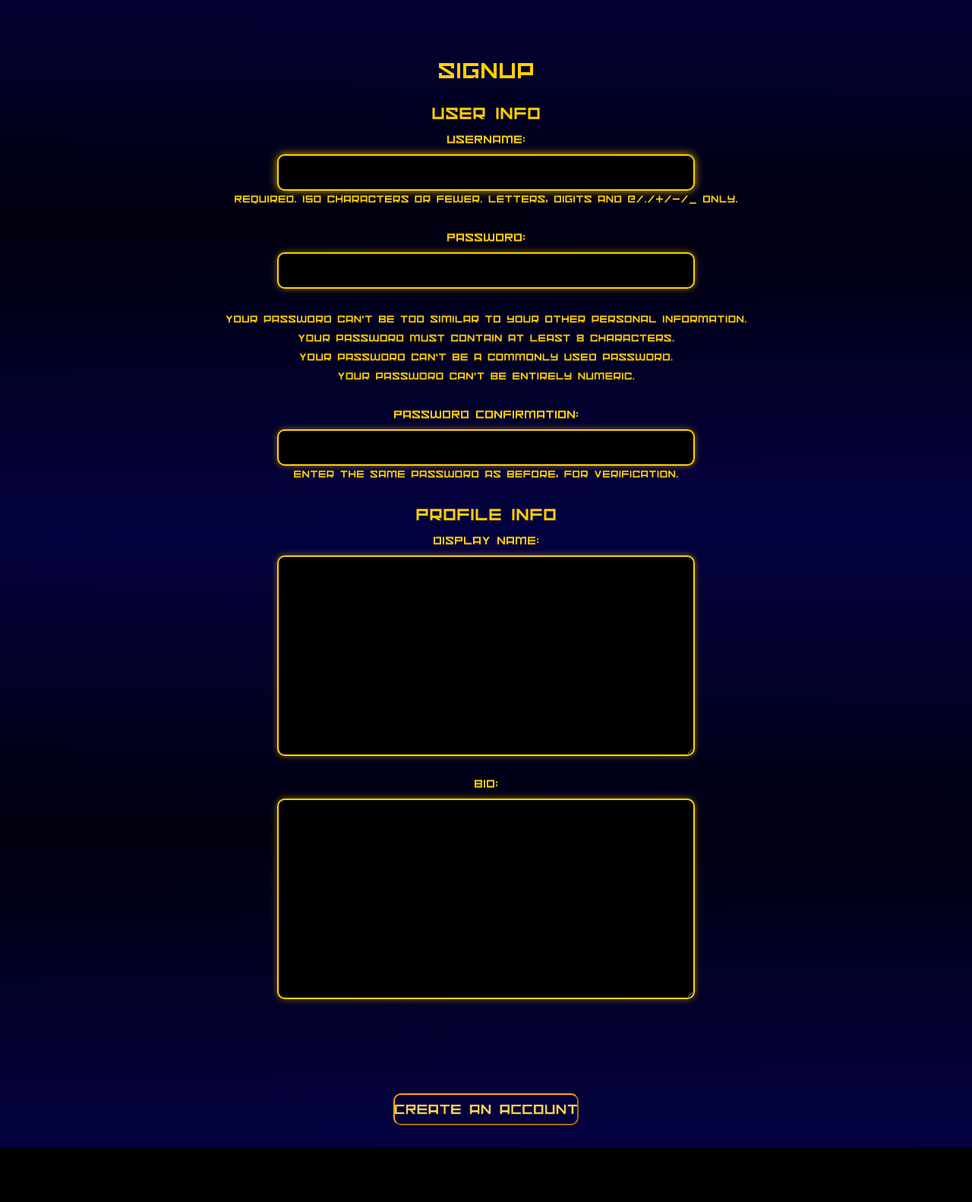
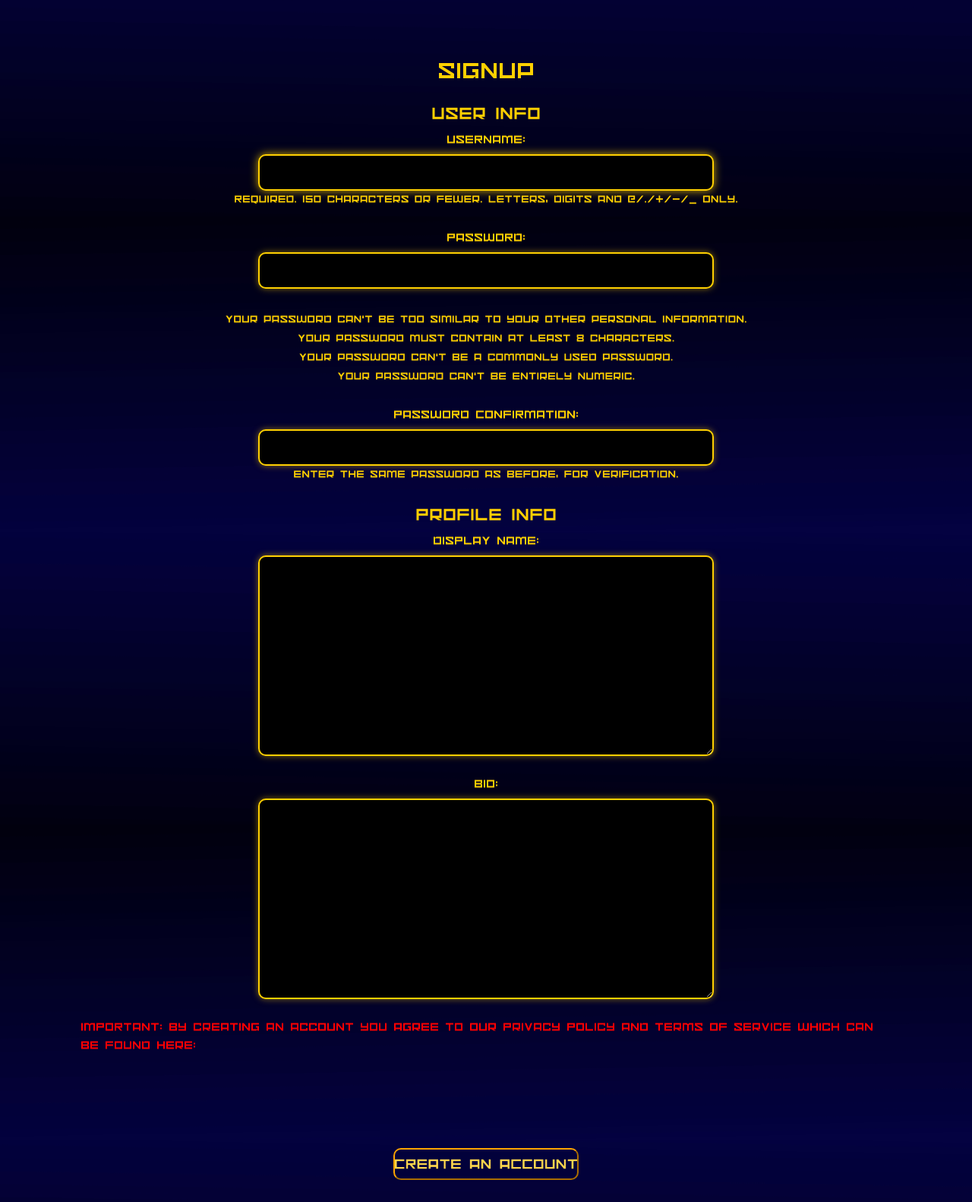
Before and after one commit to alexko22/exocollect, a Django app: page /exocollect/signup/ in a window 1280 px wide. Shown: the part 100-1682 px from the top of the page at 76% size. Before the commit the page ends 1610 px from the top, so only its background shows below. Run offline with Django 5.2, Linux system fonts and the light colour scheme.

Commit message:
placeholder for TOS & Privacy Policy

```diff
--- a/exo/templates/exo/signup.html
+++ b/exo/templates/exo/signup.html
@@ -14,6 +14,8 @@
             <h4>Profile Info</h4>
             {{ profile_form.as_p }}
 
+            <p class="red"> IMPORTANT: By creating an account you agree to our Privacy Policy and Terms of Service which can be found here: </p>
+
             <button type="submit" class="btn-auth">
                 <img src="{% static 'images/text/account.png' %}" alt="Account">
             </button>
--- a/static/styles.css
+++ b/static/styles.css
@@ -487,3 +487,7 @@ form.mb-4 { margin-bottom: 40px; }
   font-size: 0.9rem;
   color: var(--text-light);
 }
+
+.red {
+  color: red !important
+}
```
Also changed, not shown: exo/templates/exo/privacy_policy.html (added).
